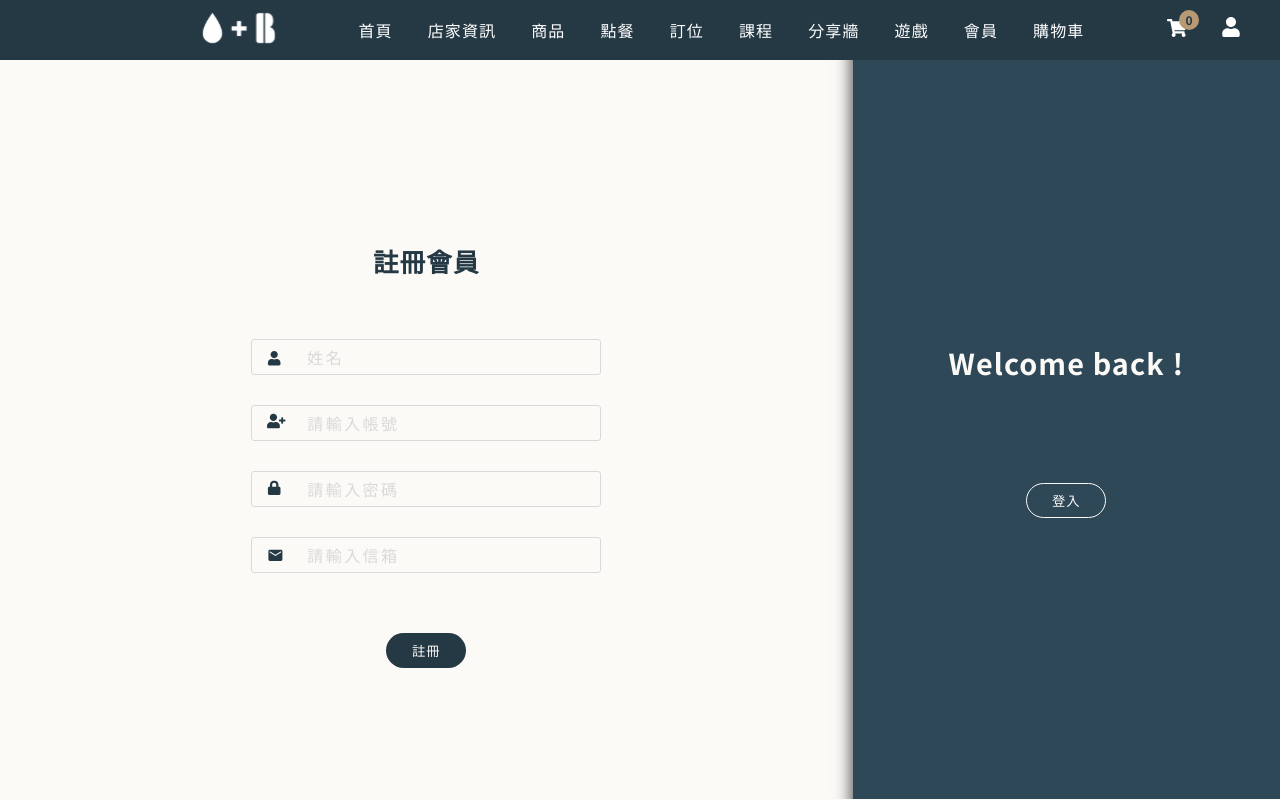
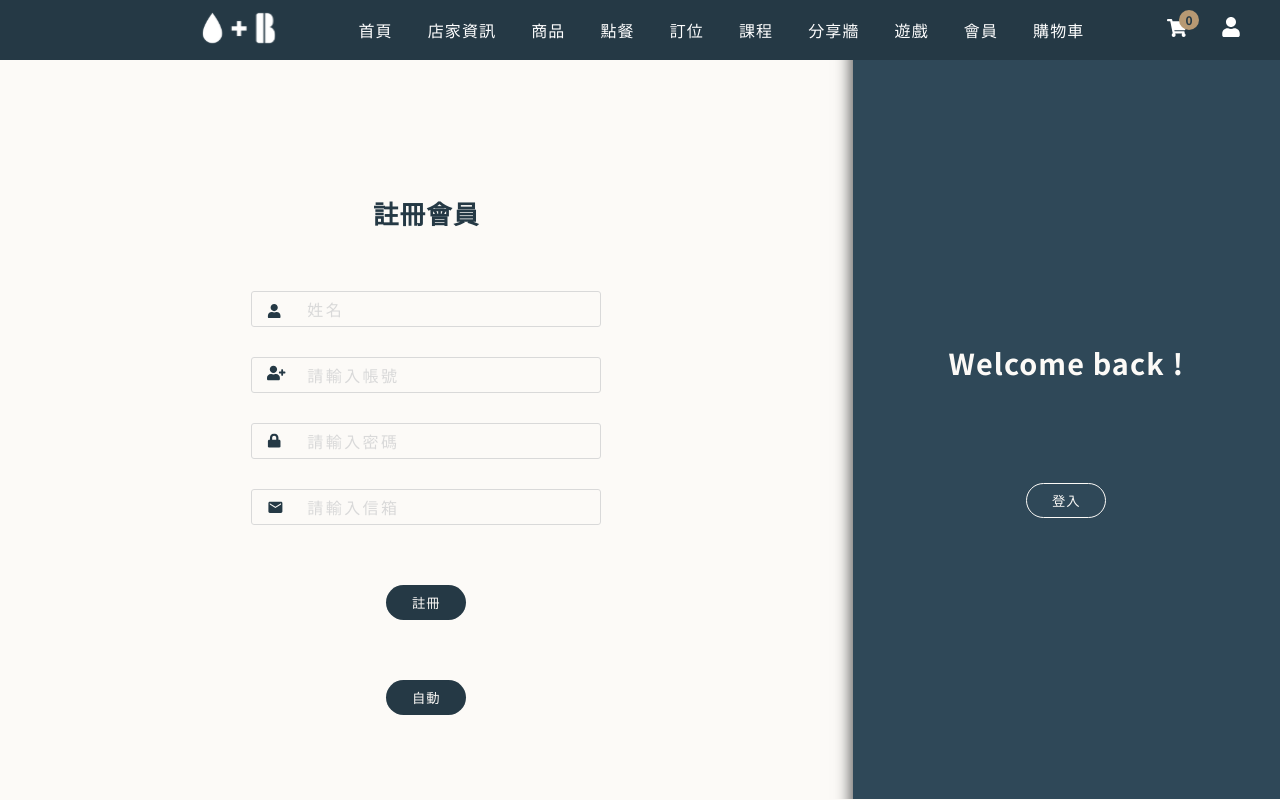
Before and after one commit to hunter850/coffee_react, a React (Create React App) app: page /member/login in a window 1280 px wide. Both pictures are taken after a click on the button "註冊". Built offline with nearby package versions, Linux system fonts and the light colour scheme; what react-chatbot-kit would draw is missing.

Commit message:
自動填表

```diff
--- a/src/component/Member/components/LoginMain/LoginMain.js
+++ b/src/component/Member/components/LoginMain/LoginMain.js
@@ -105,6 +105,11 @@ function LoginMain() {
         const val = event.target.value;
         console.log({ name, val });
         setMyVerify({ ...myVerify, [name]: val });
+    };
+
+    // 自動填表
+    const autoSignUp = ()=>{
+        setMyform({...myform,member_name:"123",member_account:"123",member_password:"123",member_mail:"chia87616@gmail.com"})
     };
 
     // 錯誤訊息提示
@@ -335,6 +340,7 @@ function LoginMain() {
                     </div>
                     <button type="submit" onClick={handleSignUp} className="log-in" style={{display: notLog ? "block" : "none "}}>註冊</button>
                     <button type="submit" onClick={handleLoginIn} className="sign-up" style={{display: notLog ? "none" : "block "}}>登入</button>
+                    <button type="submit" onClick={autoSignUp} className="log-in" style={{display: notLog ? "block" : "none "}}>自動</button>
                 </form>
                 <div className="particle"></div>
 
```
